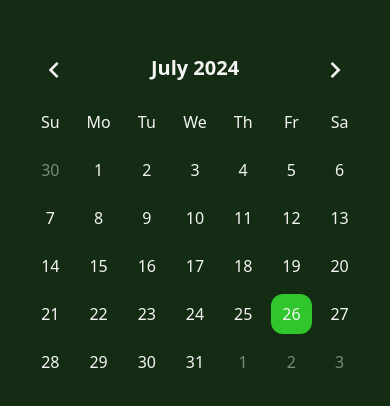
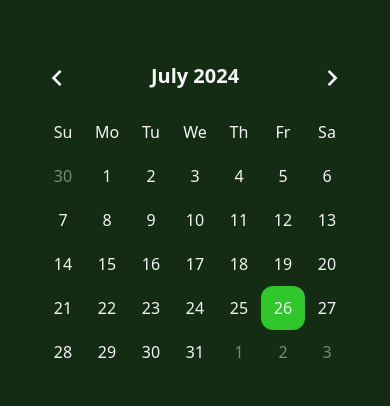
Before and after one commit to smgsankar/mini-projects, a React (Vite) app in the folder todo/: page / in a window 390 px wide. Shown: the part 204-610 px from the top of the page. Built offline with nearby package versions, Linux system fonts and the light colour scheme.

Commit message:
fix: add responsive sizing to calendar cells

```diff
--- a/todo/src/Calendar/components/DayHeaderCell.jsx
+++ b/todo/src/Calendar/components/DayHeaderCell.jsx
@@ -2,7 +2,7 @@ import PropTypes from "prop-types";
 
 export function DayHeaderCell({ day }) {
   return (
-    <span className="flex items-center justify-center rounded-full p-2 text-accent-white">
+    <span className="w-cell h-cell flex items-center justify-center rounded-full p-2 text-accent-white">
       {day}
     </span>
   );
--- a/todo/src/Calendar/components/Header.jsx
+++ b/todo/src/Calendar/components/Header.jsx
@@ -18,7 +18,7 @@ export function Header({ targetDate, setTargetDate }) {
   const monthAndYear = getMonthAndYear(targetDate);
 
   return (
-    <div className="flex justify-between font-bold text-xl px-2">
+    <div className="flex justify-between font-bold text-xl">
       <a
         type="button"
         onClick={handlePrevMonth}
--- a/todo/src/Calendar/components/MonthDayCell.jsx
+++ b/todo/src/Calendar/components/MonthDayCell.jsx
@@ -4,7 +4,7 @@ export function MonthDayCell({ day, isCurrentMonth, isToday }) {
   return (
     <div
       tabIndex={1}
-      className={`flex items-center justify-center rounded-xl p-2 ${
+      className={`w-cell h-cell flex items-center justify-center rounded-xl p-2 ${
         isCurrentMonth ? "text-accent-white" : "text-accent-grey"
       } ${
         isToday ? "bg-accent-green" : ""
--- a/todo/src/Calendar/index.jsx
+++ b/todo/src/Calendar/index.jsx
@@ -11,7 +11,7 @@ export function Calendar() {
     <div className="flex items-center justify-center h-[100dvh] w-[100dvw]">
       <div className="flex flex-col gap-4">
         <Header targetDate={targetDate} setTargetDate={setTargetDate} />
-        <div className="grid grid-cols-7 gap-2">
+        <div className="grid grid-cols-7">
           <DayHeaderRow />
           <MonthDays targetDate={targetDate} />
         </div>
--- a/todo/tailwind.config.js
+++ b/todo/tailwind.config.js
@@ -13,6 +13,12 @@ export default {
         "accent-white": "#f5f5f5",
         "accent-black": "#1b1b1b",
         "accent-grey": "#7A887A",
+      },
+      width: {
+        cell: "clamp(44px, calc(32px + 3dvw), 56px)"
+      },
+      height: {
+        cell: "clamp(44px, calc(32px + 3dvw), 56px)"
       }
     },
   },
```
